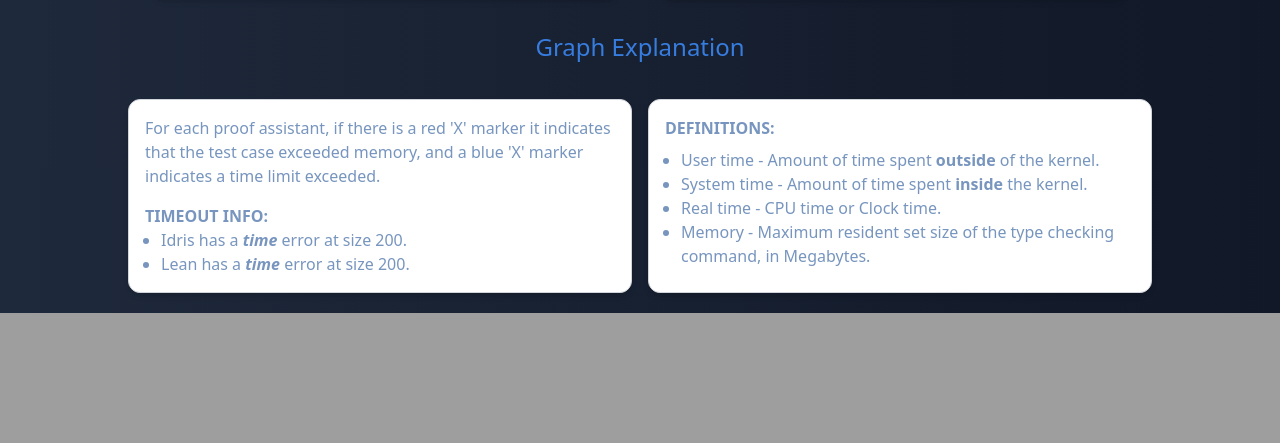
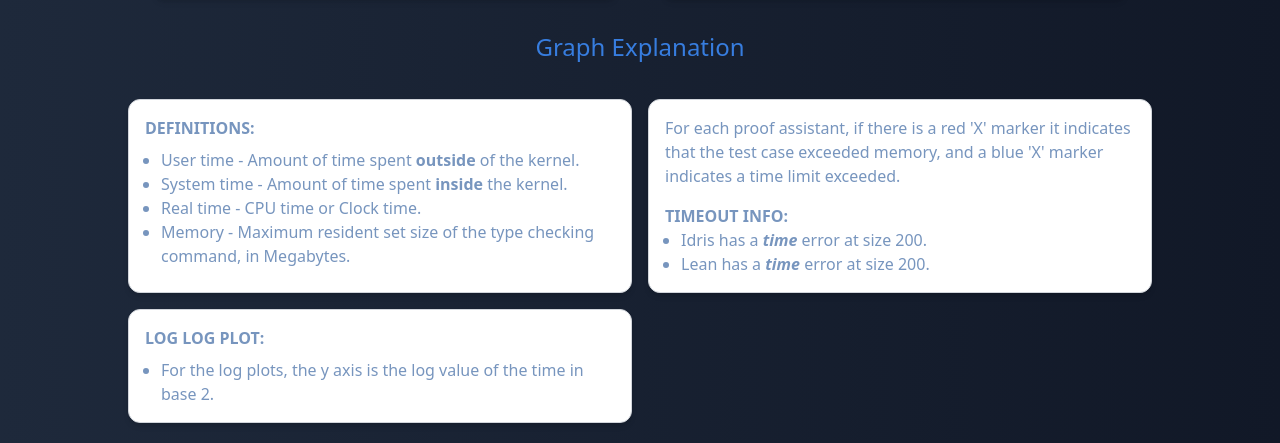
Before and after one commit to proyetei/CS-4ZP6A-Capstone-Akanda, a Flask app: page / in a window 1280 px wide. Shown: the part 849-1292 px from the top of the page. Before the commit the page ends 1162 px from the top, so only its background shows below. Run offline with Flask 3, Linux system fonts and the light colour scheme; some libraries are stand-ins or nearby versions.

Commit message:
add more definitions

```diff
--- a/visualization/templates/index.html
+++ b/visualization/templates/index.html
@@ -30,7 +30,16 @@
   <h2 class="text-2xl text-[#377ddf] mt-8 mb-4">Graph Explanation</h2>
   <div class="grid grid-cols-2 gap-4 max-w-5xl w-full mt-5">
 
-    <!-- Left Column: Graph Explanation & Timeout Info -->
+    <div class="bg-white shadow-md p-4 border border-gray-300 font-sans text-[#7795be] text-left rounded-xl border border-gray-300 rounded-lg shadow-md transform transition duration-200 hover:scale-105">
+      <p class="font-bold mb-2">DEFINITIONS:</p>
+      <ul class="list-disc ml-4">
+        <li>User time - Amount of time spent <span class="font-bold">outside</span> of the kernel.</li>
+        <li>System time - Amount of time spent <span class="font-bold">inside</span> the kernel.</li>
+        <li>Real time - CPU time or Clock time.</li>
+        <li>Memory - Maximum resident set size of the type checking command, in Megabytes.</li>
+      </ul>
+    </div>
+
     <div class="bg-white shadow-md p-4 border border-gray-300 text-left rounded-xl border border-gray-300 rounded-lg shadow-md transform transition duration-200 hover:scale-105">
       <div class="text-base font-sans text-[#7795be]">
         For each proof assistant, if there is a red 'X' marker it indicates that the test case exceeded memory, and a blue 'X' marker indicates a time limit exceeded. <br/>
@@ -45,14 +54,10 @@
       </div>
     </div>
 
-    <!-- Right Column: Definitions -->
     <div class="bg-white shadow-md p-4 border border-gray-300 font-sans text-[#7795be] text-left rounded-xl border border-gray-300 rounded-lg shadow-md transform transition duration-200 hover:scale-105">
-      <p class="font-bold mb-2">DEFINITIONS:</p>
+      <p class="font-bold mb-2"> LOG LOG PLOT:</p>
       <ul class="list-disc ml-4">
-        <li>User time - Amount of time spent <span class="font-bold">outside</span> of the kernel.</li>
-        <li>System time - Amount of time spent <span class="font-bold">inside</span> the kernel.</li>
-        <li>Real time - CPU time or Clock time.</li>
-        <li>Memory - Maximum resident set size of the type checking command, in Megabytes.</li>
+        <li> For the log plots, the y axis is the log value of the time in base 2. </li>
       </ul>
     </div>
   </div>
```
